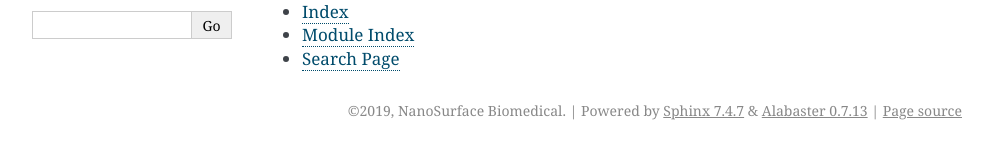
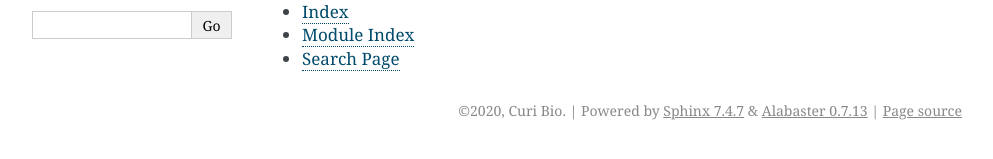
Before and after one commit to CuriBio/mantarray-frontend-components, a Sphinx documentation site: the page built from docs/source/index.rst, in a window 1280 px wide. Shown: the part 300-459 px from the top of the page, without its empty margins (148-1141 px from the left). Built offline with Sphinx 7.4.7, drawn with Linux system fonts in a browser that asks for light colours.

Commit message:
updated jsdoc conf.py config

```diff
--- a/docs/source/conf.py
+++ b/docs/source/conf.py
@@ -32,14 +32,14 @@
 )  # add the local JSDOC installation to the system PATH so that sphinx can find it even when it's not installed globally
 
 
-js_source_path = os.path.join(abs_repo_root_path, "src")
+js_source_path = os.path.join(abs_repo_root_path, "js_utils")
 
 
 # -- Project information -----------------------------------------------------
 
-project = "frontend_test_utils"
-copyright = "2019, NanoSurface Biomedical"  # pylint: disable=redefined-builtin
-author = "NanoSurface Biomedical"
+project = "mantarray-frontend-components"
+copyright = "2020, Curi Bio"  # pylint: disable=redefined-builtin
+author = "Curi Bio"
 
 # The full version, including alpha/beta/rc tags
 release = "0.1"
```
